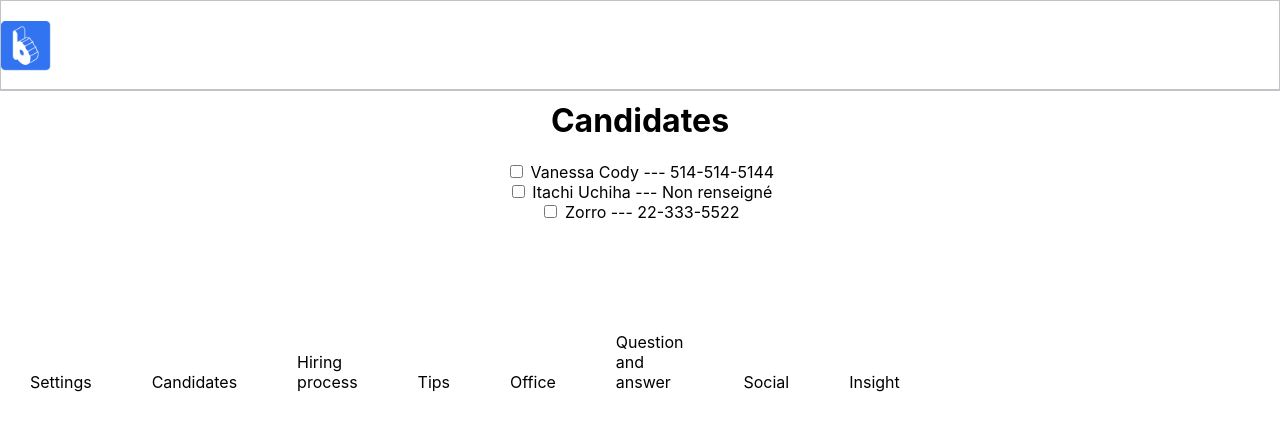
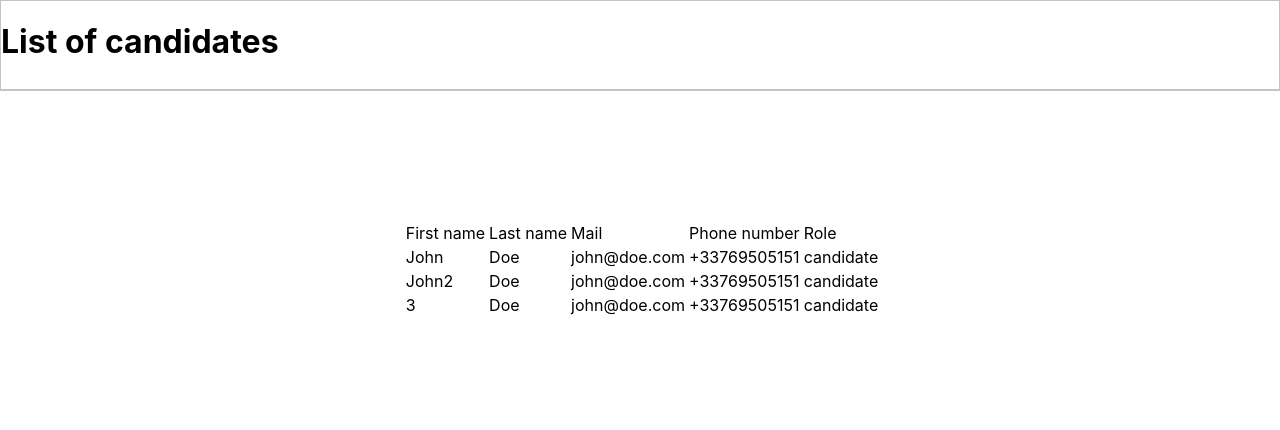
Before and after one commit to ilies-bel/Breadcrumbs-app-employer, a Next.js app in the folder breadcrumbs-app-employer/: page /candidates in a window 1280 px wide. Shown: the top 430 px of the page. Built offline with nearby package versions, Linux system fonts and the light colour scheme.

Commit message:
Api fetching with Axios

```diff
--- a/breadcrumbs-app-employer/package.json
+++ b/breadcrumbs-app-employer/package.json
@@ -13,5 +13,8 @@
     "react-dom": "17.0.1",
     "react-redux": "^7.2.2",
     "redux": "^4.0.5"
+  },
+  "devDependencies": {
+    "axios": "^0.21.1"
   }
 }
--- a/breadcrumbs-app-employer/pages/candidates/index.js
+++ b/breadcrumbs-app-employer/pages/candidates/index.js
@@ -1,6 +1,8 @@
 import Head from 'next/head'
 import BottomNav from '../../components/Layout/BottomNavigation'
 import Header from '../../components/Layout/Header';
+import axios from 'axios';
+import {useEffect, useState} from "react";
 
 const candidates = [
     {
@@ -23,21 +25,169 @@ const candidates = [
     }
 ]
 
-export default function Candidates() {
+
+function Candidates() {
+    const [users, setUsers] = useState([]);
+    const [loading, setLoading] = useState(true);
+    const [error, setError] = useState(false);
+    const fetchData = async () => {
+        await axios.get('http://localhost:3000/api/users')
+            .then(res => {
+                setError(false);
+                setUsers(prevState => [...prevState, ...res.data]);
+            })
+            .catch(() => {
+                setError(true);
+            })
+            .finally(() => {
+                setLoading(false);
+            });
+    };
+
+    useEffect(() => {
+        fetchData();
+    }, []);
+
     return (
         <>
             <Head>
                 <title>Candidates</title>
             </Head>
-        <Header></Header>
+            <BottomNav/>
+
             <main>
-            <h1>Candidates</h1>
-            {candidates.map((candidate, index) =>
-            <div key={index}>
-                <input type='checkbox'></input> <span>{candidate.name}</span> --- <span>{candidate.phone}</span>
-            </div>)}
+
+                    <header>
+                        <h1>List of candidates</h1>
+                    </header>
+                <table>
+                    <thead>
+                    <tr>
+                        <td></td>
+                        <td>First name</td>
+                        <td>Last name</td>
+                        <td>Mail</td>
+                        <td>Phone number</td>
+                        <td>Role</td>
+                    </tr>
+                    </thead>
+                    {!error && loading && <div>Loading data...</div>}
+                    {error && <div>There was an error.</div>}
+                    {!error && users && (
+
+
+
+
+                            <tbody>
+                            {users.map((person, index) =>
+                                <tr key={index}>
+                                    <td></td>
+                                    <td>{person.first_name}</td>
+                                    <td>{person.last_name}</td>
+                                    <td>{person.mail}</td>
+                                    <td>{person.phone_number}</td>
+                                    <td>{person.role}</td>
+                                </tr>
+                            )}
+                            </tbody>)}
+                        </table>
             </main>
+
+        </>
+    );
+};
+
+export default Candidates;
+
+/*
+const Candidates = () => {
+    const [users, setUsers] = useState([]);
+    const [loading, setLoading] = useState(true);
+    const [error, setError] = useState(false);
+
+    const fetchData = async () => {
+        await axios.get('https://jsonplaceholder.typicode.com/users')
+            .then(res => {
+                setError(false);
+                setUsers(prevState => [...prevState, ...res.data]);
+            })
+            .catch(() => {
+                setError(true);
+            })
+            .finally(() => {
+                setLoading(false);
+            });
+    };
+
+    useEffect(() => {
+        fetchData();
+    }, []);
+
+
+    return (
+        <>
+            <Head>
+                <title>Candidates</title>
+            </Head>
+            <Header><h1>Candidates</h1></Header>
+
+
+            <main>
+
+                <table>
+                    <thead>
+                    <tr>
+                        <td></td>
+                        <td>First name</td>
+                        <td>Last name</td>
+                        <td>Mail</td>
+                        <td>Phone number</td>
+                        <td>Role</td>
+                    </tr>
+
+                    </thead>
+                    <tbody>
+                    {users.map((person, index) =>
+                        <tr key={index}>
+                            <td></td>
+                            <td>{person.first_name}</td>
+                            <td>{person.last_name}</td>
+                            <td>{person.mail}</td>
+                            <td>{person.phone_number}</td>
+                            <td>{person.role}</td>
+                        </tr>
+                    )}
+                    </tbody>
+                </table>
+
+            </main>
+
+
             <BottomNav/>
         </>
+
+
     )
+
 }
+
+
+export default Candidates
+
+*/
+
+
+/*
+// This gets called on every request
+export async function getServerSideProps() {
+    // Fetch data from external API
+    //const res = await fetch(`https://.../data`)
+    //const data = await res.json()
+    axios.get(`https://jsonplaceholder.typicode.com/users`)
+        .then(res => {
+            const users = res.data.json();
+            //return this.setState({users});
+            return {props: {users}}
+        })
+}
+*/
```
Lines whose indentation alone changed are shown as unchanged.
